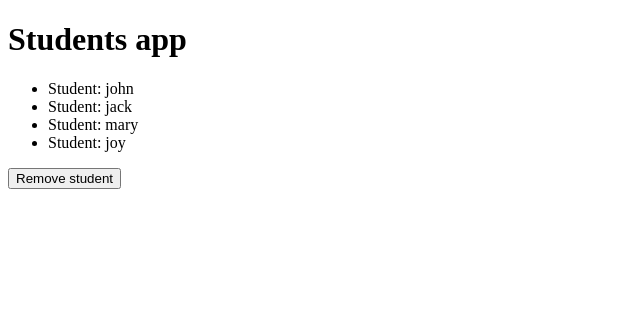
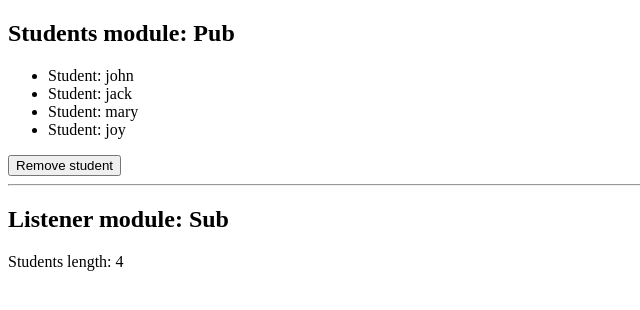
Before and after one commit to howardmann/javascript-modular, a plain HTML site: page index.html in a window 1280 px wide. Shown: the whole page, without its empty margins (0-640 px from the left). Drawn offline with Linux system fonts and the light colour scheme.

Commit message:
Add listener module

```diff
--- a/index.html
+++ b/index.html
@@ -7,9 +7,12 @@
   <title>Students</title>
 </head>
 <body>
-  <h1>Students app</h1>
+  <h2>Students module: Pub</h2>
   <div id="app"></div>
   <button>Remove student</button>
+  <hr>
+  <h2>Listener module: Sub</h2>
+  <div id="listener"></div>
   <script src="./vendor/jquery.js"></script>
   <script src="./main.js"></script>
 </body>
--- a/main.js
+++ b/main.js
@@ -2,7 +2,6 @@
 // However this code does not handle diffing and will re-render the entire template
 
 $(document).ready(function(){
-  console.log('ready');
   var studentModule = {
     students: ['john', 'jack', 'mary', 'joy'],
     init: function(){
@@ -26,11 +25,34 @@ $(document).ready(function(){
     removeStudent: function(){
       this.students.pop();
       this.render();
+      // trigger API of listenerModule to update
+      listenerModule.render(this.students.length);
     },
     render: function(){
-      var students = this.template(this.students);
-      this.app.html(students);
+      var content = this.template(this.students);
+      this.app.html(content);
     }
   }
+
+  var listenerModule = {
+    init: function(){
+      this.cacheDom();
+      this.render(studentModule.students.length);
+    },
+    cacheDom: function(){
+      this.listener = $('#listener');
+    },
+    template: function(length){
+      return `<p>Students length: ${length}</p>`
+    },
+    render: function(length){
+      var content = this.template(length);
+      this.listener.html(content);
+    }
+  }
+
+  // Initialize
   studentModule.init();
+  listenerModule.init();
+
 });
```
